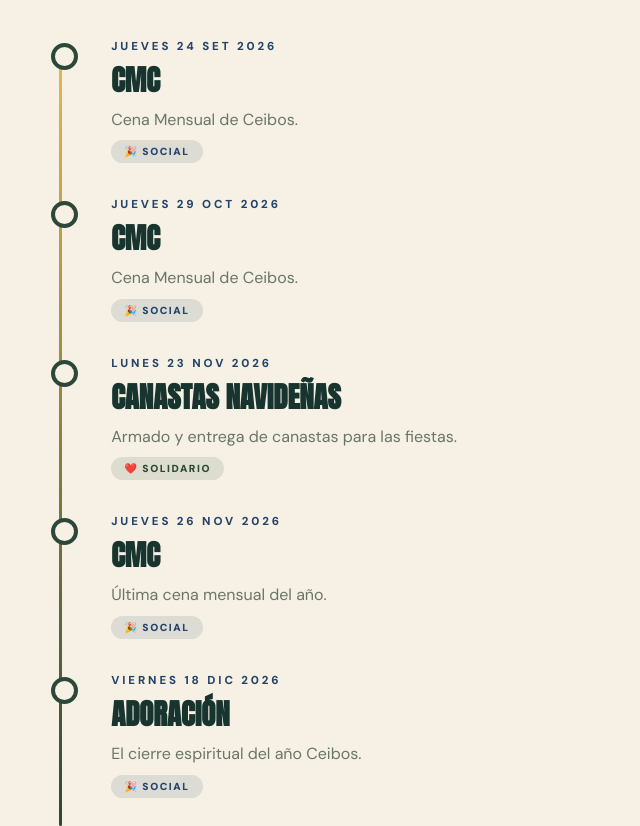
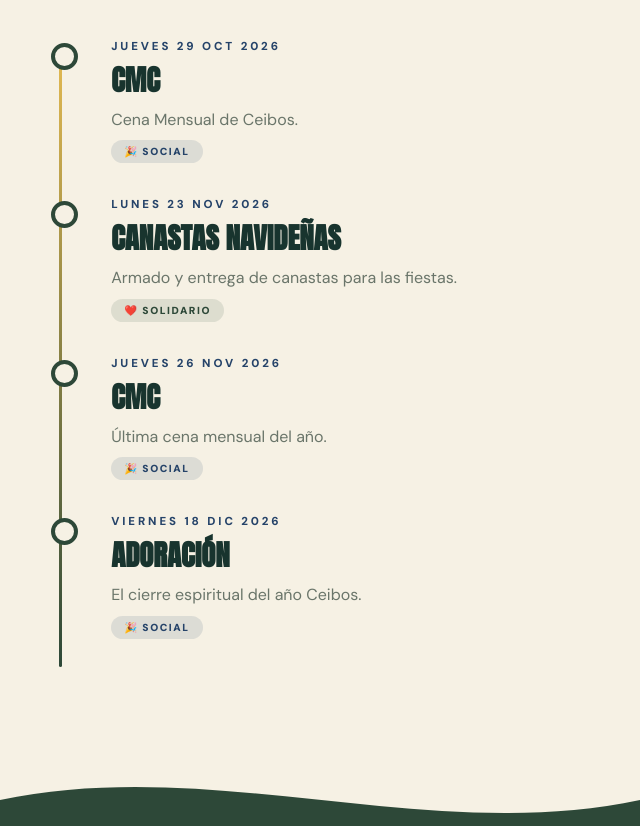
Before and after one commit to nicolasmendieta52-source/ceibos-club, a website: page index.html in a window 1280 px wide. Shown: the part 8502-9328 px from the top of the page, without its empty margins (0-640 px from the left). Drawn offline with Linux system fonts and the light colour scheme.

Commit message:
Remove September 24 CMC from club calendar

```diff
--- a/index.html
+++ b/index.html
@@ -1623,7 +1623,6 @@ let EVENTOS = [
   { fecha:"2026-07-30", titulo:"CMC", tipo:"social",    desc:"Cena Mensual de Ceibos." },
   { fecha:"2026-08-07", titulo:"Olla solidaria", tipo:"solidario", desc:"Olla solidaria del club." },
   { fecha:"2026-08-27", titulo:"CMC", tipo:"social",    desc:"Cena Mensual de Ceibos." },
-  { fecha:"2026-09-24", titulo:"CMC", tipo:"social",    desc:"Cena Mensual de Ceibos." },
   { fecha:"2026-10-29", titulo:"CMC", tipo:"social",    desc:"Cena Mensual de Ceibos." },
   { fecha:"2026-11-23", titulo:"Canastas navideñas", tipo:"solidario", desc:"Armado y entrega de canastas para las fiestas." },
   { fecha:"2026-11-26", titulo:"CMC", tipo:"social",    desc:"Última cena mensual del año." },
```
